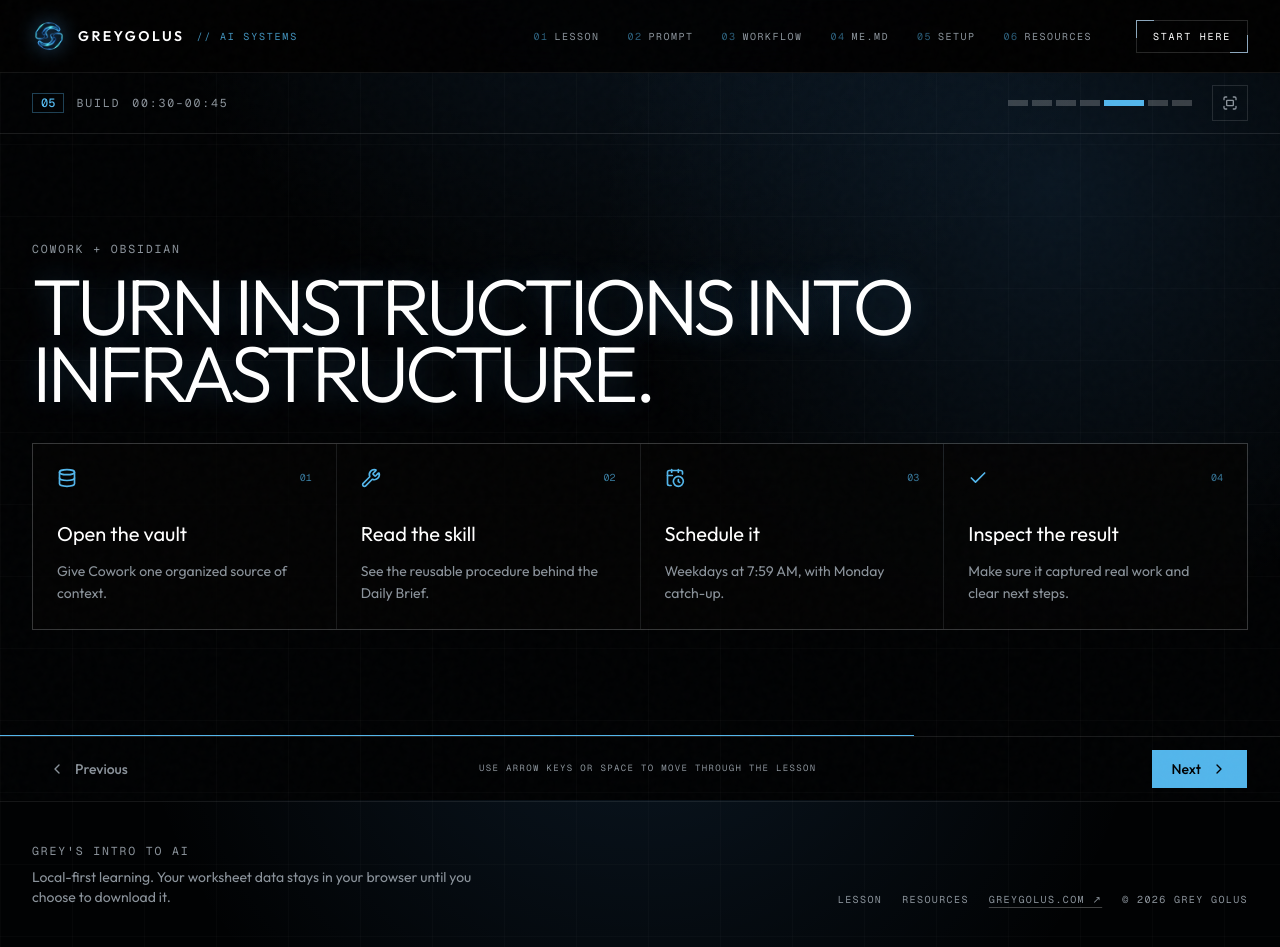
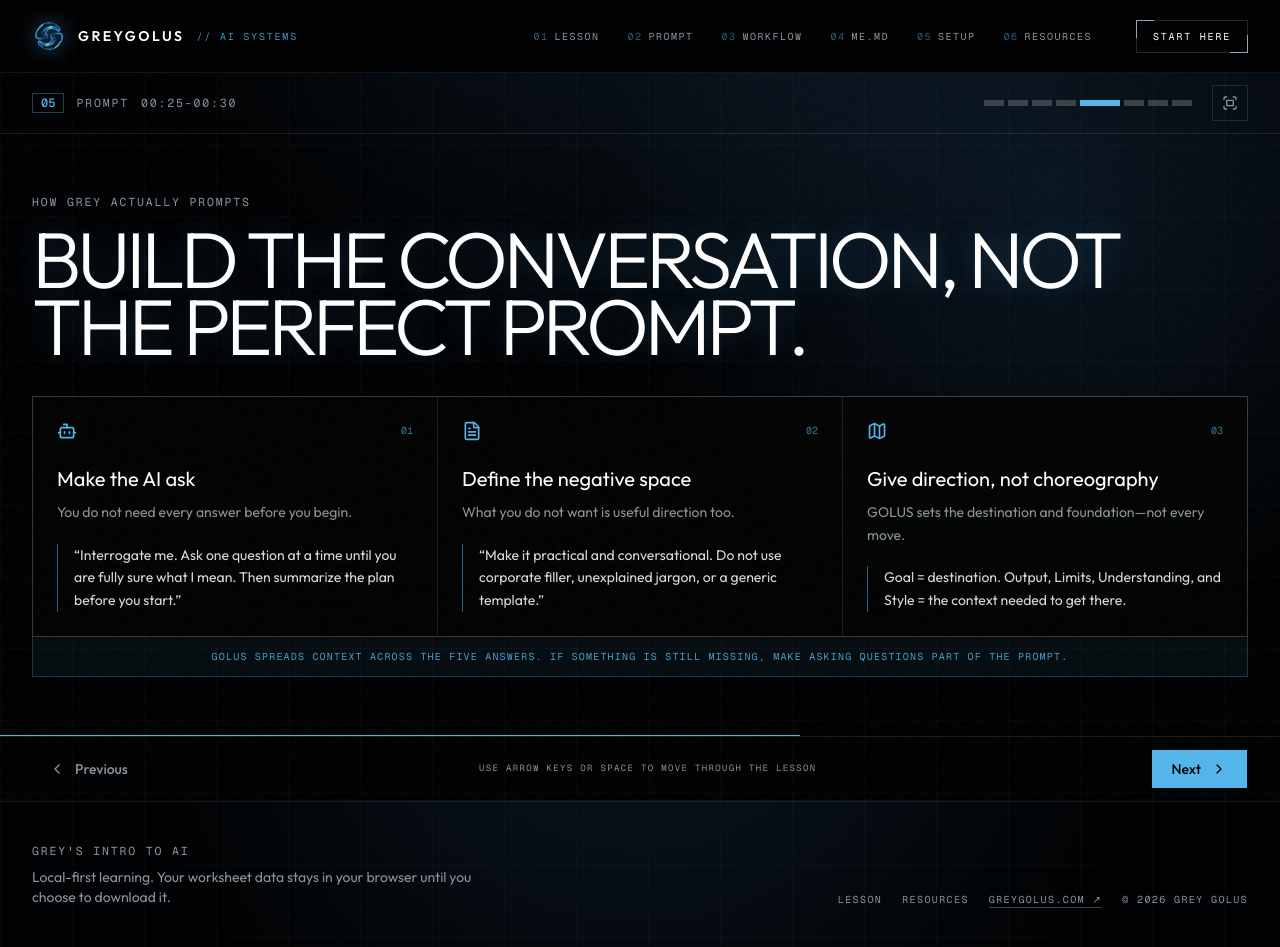
Before and after one commit to greygolus/InternAiLesson, a Next.js app: page /lesson in a window 1280 px wide. Both pictures are taken after a click on the button 1134 px from the left and 103 px from the top of the page. Built offline with nearby package versions, Linux system fonts and the light colour scheme.

Commit message:
Add real-world prompting habits slide

```diff
--- a/src/components/lesson-deck.tsx
+++ b/src/components/lesson-deck.tsx
@@ -125,7 +125,7 @@ const slides: Slide[] = [
   {
     id: "prompt",
     section: "Prompt",
-    time: "00:18–00:30",
+    time: "00:18–00:25",
     eyebrow: "G-O-L-U-S Prompting",
     title: "Better output starts with a better ask.",
     content: (
@@ -147,6 +147,52 @@ const slides: Slide[] = [
             <Link href="/prompt">Open the prompt lab <ArrowRight className="ml-2 h-4 w-4" /></Link>
           </Button>
         </div>
+      </div>
+    ),
+  },
+  {
+    id: "prompting-habits",
+    section: "Prompt",
+    time: "00:25–00:30",
+    eyebrow: "How Grey Actually Prompts",
+    title: "Build the conversation, not the perfect prompt.",
+    content: (
+      <div>
+        <div className="grid gap-px border border-white/12 bg-white/10 lg:grid-cols-3">
+          {[
+            {
+              icon: Bot,
+              label: "Make the AI ask",
+              idea: "You do not need every answer before you begin.",
+              example: "“Interrogate me. Ask one question at a time until you are fully sure what I mean. Then summarize the plan before you start.”",
+            },
+            {
+              icon: FileText,
+              label: "Define the negative space",
+              idea: "What you do not want is useful direction too.",
+              example: "“Make it practical and conversational. Do not use corporate filler, unexplained jargon, or a generic template.”",
+            },
+            {
+              icon: Map,
+              label: "Give direction, not choreography",
+              idea: "GOLUS sets the destination and foundation—not every move.",
+              example: "Goal = destination. Output, Limits, Understanding, and Style = the context needed to get there.",
+            },
+          ].map(({ icon: Icon, label, idea, example }, index) => (
+            <div key={label} className="flex flex-col bg-black/88 p-5 lg:p-6">
+              <div className="flex items-center justify-between">
+                <Icon className="h-5 w-5 text-primary" />
+                <span className="font-mono text-[10px] text-primary/65">0{index + 1}</span>
+              </div>
+              <h3 className="mt-6 text-xl text-white">{label}</h3>
+              <p className="mt-2 text-sm leading-relaxed text-muted-foreground">{idea}</p>
+              <p className="mt-5 border-l border-primary/50 pl-4 text-sm leading-relaxed text-white/85">{example}</p>
+            </div>
+          ))}
+        </div>
+        <p className="border-x border-b border-primary/25 bg-primary/[0.06] px-5 py-3 text-center font-mono text-[10px] uppercase tracking-[0.12em] text-primary/85">
+          GOLUS spreads context across the five answers. If something is still missing, make asking questions part of the prompt.
+        </p>
       </div>
     ),
   },
```
